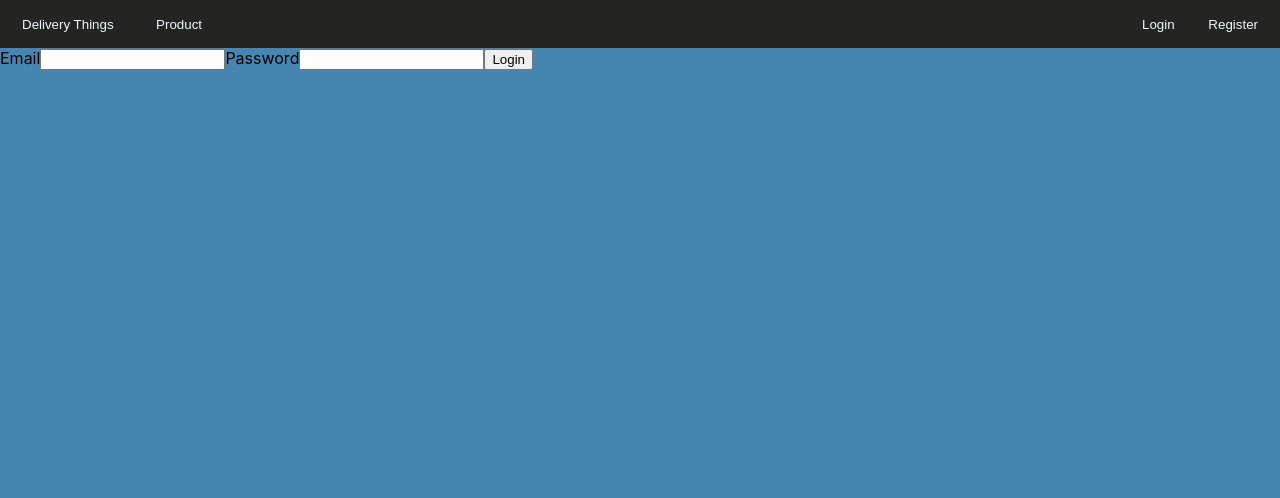
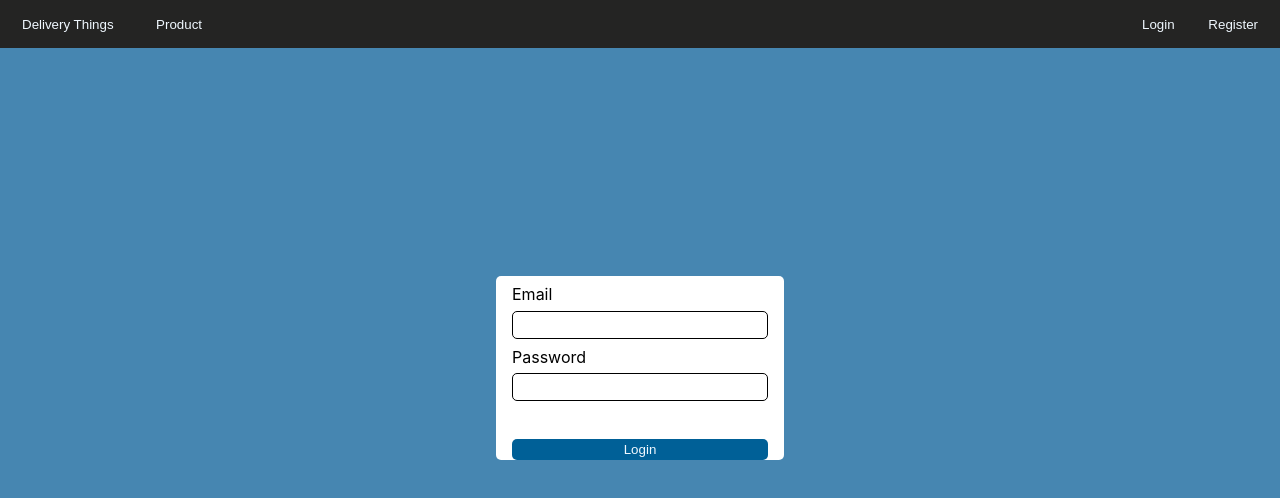
Before and after one commit to LucasTFranca/delivery-things-frontend, a React (Create React App) app: page /login in a window 1280 px wide. Shown: the top 498 px of the page. Built offline with nearby package versions, Linux system fonts and the light colour scheme; no server answers.

Commit message:
Login Page Estilizado

```diff
--- /dev/null
+++ b/src/pages/Login/Login.css
@@ -0,0 +1,47 @@
+.login-form-container {
+  display: flex;
+  flex-direction: column;
+  justify-content: center;
+  align-items: center;
+  height: 80vh;
+}
+
+.login-form {
+  display: flex;
+  flex-direction: column;
+  padding-left: 1em;
+  padding-right: 1em;
+  width: 16em;
+  height: 23vh;
+  border-radius: 5px;
+  background: white;
+}
+
+.login-form label {
+  display: flex;
+  flex-direction: column;
+  margin-top: 0.5em;
+}
+
+.login-form input {
+  margin-top: 0.5em;
+  height: 3vh;
+  border: 1px solid black;
+  border-radius: 5px;
+  text-align: center;
+}
+
+.login-form button {
+  margin-top: 2.8em;
+  height: 3vh;
+  border: 0px;
+  border-radius: 5px;
+  background: #006097;
+  color: aliceblue;
+}
+
+.error-span {
+  margin-top: 1em;
+  color: #D11147;
+  font-weight: 600;
+}
--- a/src/pages/Login/Login.jsx
+++ b/src/pages/Login/Login.jsx
@@ -2,6 +2,8 @@ import React, { useState } from 'react';
 import { useNavigate } from 'react-router-dom';
 import Header from '../../components/Header/Header';
 import { connectUser } from '../../service';
+
+import './Login.css';
 
 function Login() {
   const [email, setEmail] = useState('');
@@ -53,14 +55,10 @@ function Login() {
   }
 
   return (
-    <div>
+    <div className="login">
       <Header />
-      <form>
-        {
-          error && (
-            <span>{error}</span>
-          )
-        }
+      <div className="login-form-container">
+        <form className="login-form">
 
           <label htmlFor="email">
             Email
@@ -74,6 +72,13 @@ function Login() {
 
           <button onClick={onSubmit} type="button">Login</button>
         </form>
+
+        {
+          error && (
+            <span className="error-span">{error}</span>
+          )
+        }
+      </div>
     </div>
   );
 }
```
Lines whose indentation alone changed are shown as unchanged.
